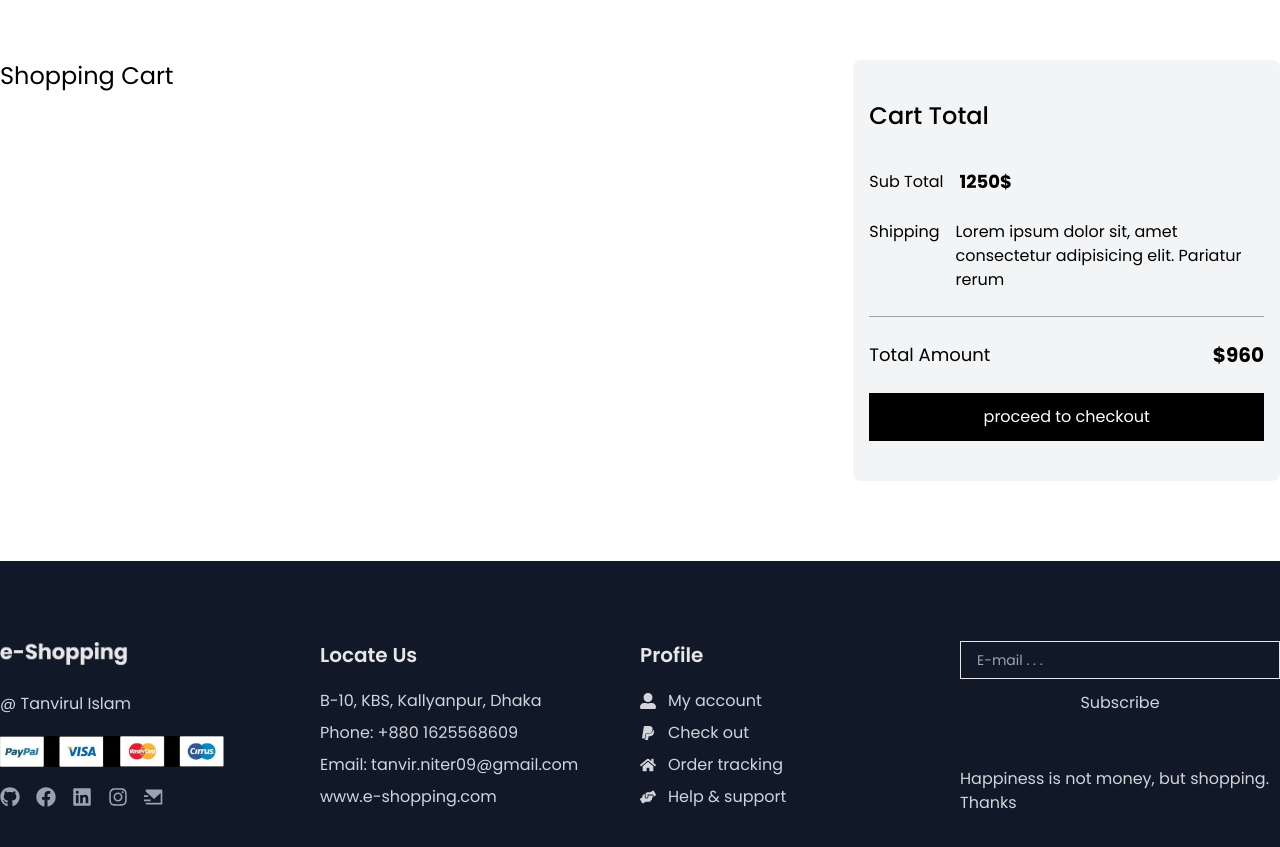
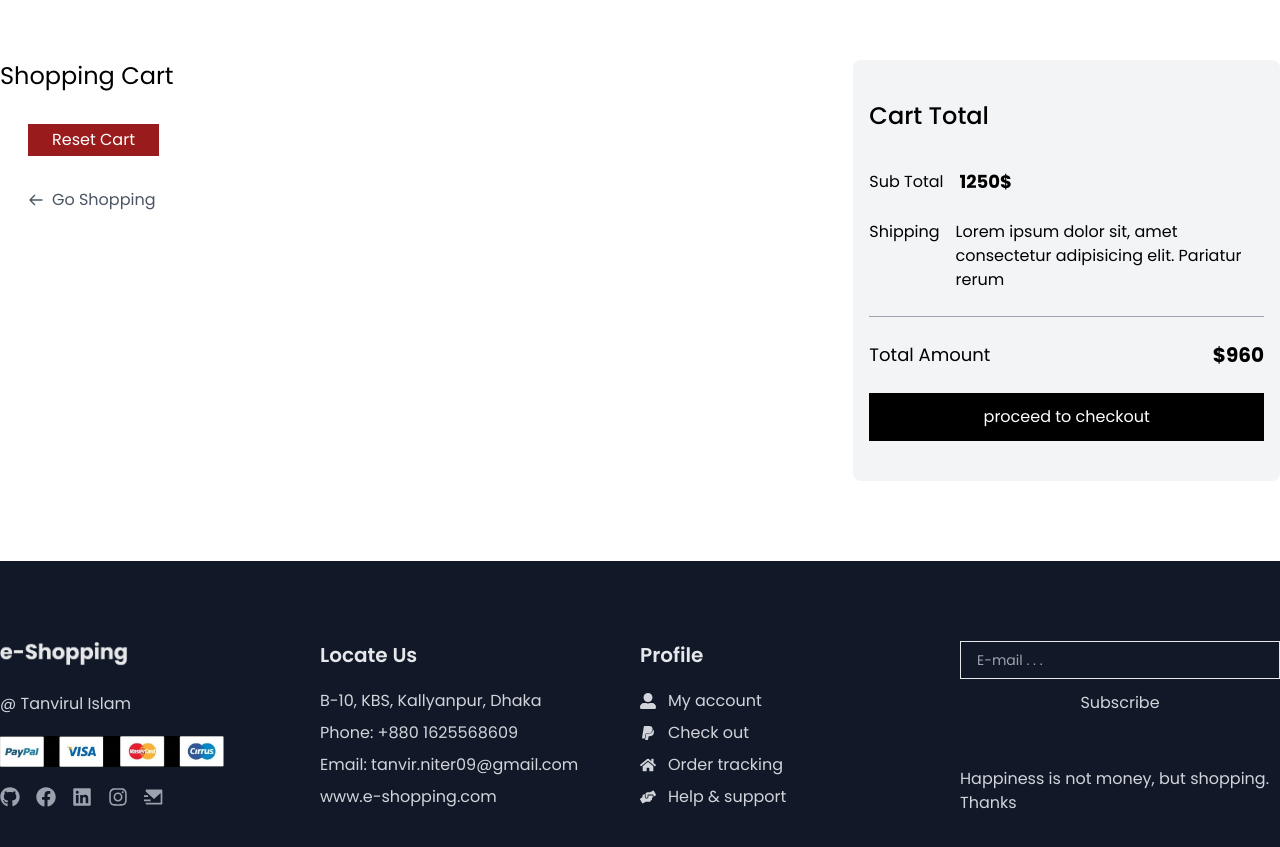
Before and after one commit to tanvir35web/e-shopping, a React (Vite) app: page /cart in a window 1280 px wide. Shown: the part 1060-1907 px from the top of the page. Built offline with nearby package versions, Linux system fonts and the light colour scheme.

Commit message:
cart page product counter functional

```diff
--- a/src/components/cartItem.jsx
+++ b/src/components/cartItem.jsx
@@ -1,10 +1,18 @@
 import React from "react";
-import { useSelector } from "react-redux";
+import { useDispatch, useSelector } from "react-redux";
 import { MdOutlineClose } from "react-icons/md";
 import { HiOutlineArrowLeft } from "react-icons/hi";
-import { decrementQuantity, incrementQuantity } from "../redux/shoppingSlice";
+import {
+    decrementQuantity,
+    deleteItem,
+    incrementQuantity,
+    resetCart,
+} from "../redux/shoppingSlice";
+import { ToastContainer, toast } from "react-toastify";
+import { Link } from "react-router-dom";
 
 const CartItem = () => {
+    const dispatch = useDispatch();
     const productData = useSelector((item) => item.shopping.productData);
     console.log(productData);
 
@@ -21,7 +29,13 @@ const CartItem = () => {
                         className="flex items-center justify-between gap-6 mt-6"
                     >
                         <div className="flex items-center gap-2">
-                            <MdOutlineClose className="text-xl text-gray-600 hover:text-red-600 cursor-pointer duration-300" />
+                            <MdOutlineClose
+                                onClick={() =>
+                                    dispatch(deleteItem(item._id)) &
+                                    toast.error(`${item.title} is removed`)
+                                }
+                                className="text-xl text-gray-600 hover:text-red-600 cursor-pointer duration-300"
+                            />
                             <img
                                 className="w-32 h-32 object-cover"
                                 src={item.image}
@@ -41,12 +55,12 @@ const CartItem = () => {
                                                 title: item.title,
                                                 image: item.image,
                                                 price: item.price,
-                                                quantity: baseQuantity,
+                                                quantity: 1,
                                                 description: item.description,
                                             })
                                         )
                                     }
-                                    className="hover:bg-black hover:text-white px-2 rounded-full duration-500"
+                                    className="hover:bg-black hover:text-white px-2 rounded-full duration-500 cursor-pointer"
                                 >
                                     -
                                 </span>
@@ -59,12 +73,12 @@ const CartItem = () => {
                                                 title: item.title,
                                                 image: item.image,
                                                 price: item.price,
-                                                quantity: baseQuantity,
+                                                quantity: 1,
                                                 description: item.description,
                                             })
                                         )
                                     }
-                                    className="hover:bg-black hover:text-white px-2 rounded-full duration-500"
+                                    className="hover:bg-black hover:text-white px-2 rounded-full duration-500 cursor-pointer"
                                 >
                                     {" "}
                                     +
@@ -75,6 +89,34 @@ const CartItem = () => {
                     </div>
                 ))}
             </div>
+            <button
+                onClick={() =>
+                    dispatch(resetCart()) & toast.error("Your cart is empty")
+                }
+                className="bg-red-800 text-white mt-8 ml-7 py-1 px-6 hover:bg-red-900"
+            >
+                Reset Cart
+            </button>
+            <Link to="/">
+                <button className="mt-8 ml-7 flex items-center gap-2 text-gray-600 hover:text-black duration-300">
+                    <span>
+                        <HiOutlineArrowLeft />
+                    </span>
+                    Go Shopping
+                </button>
+            </Link>
+            <ToastContainer
+                position="top-left"
+                autoClose={2000}
+                hideProgressBar={false}
+                newestOnTop={false}
+                closeOnClick
+                rtl={false}
+                pauseOnFocusLoss
+                draggable
+                pauseOnHover
+                theme="dark"
+            />
         </div>
     );
 };
```
